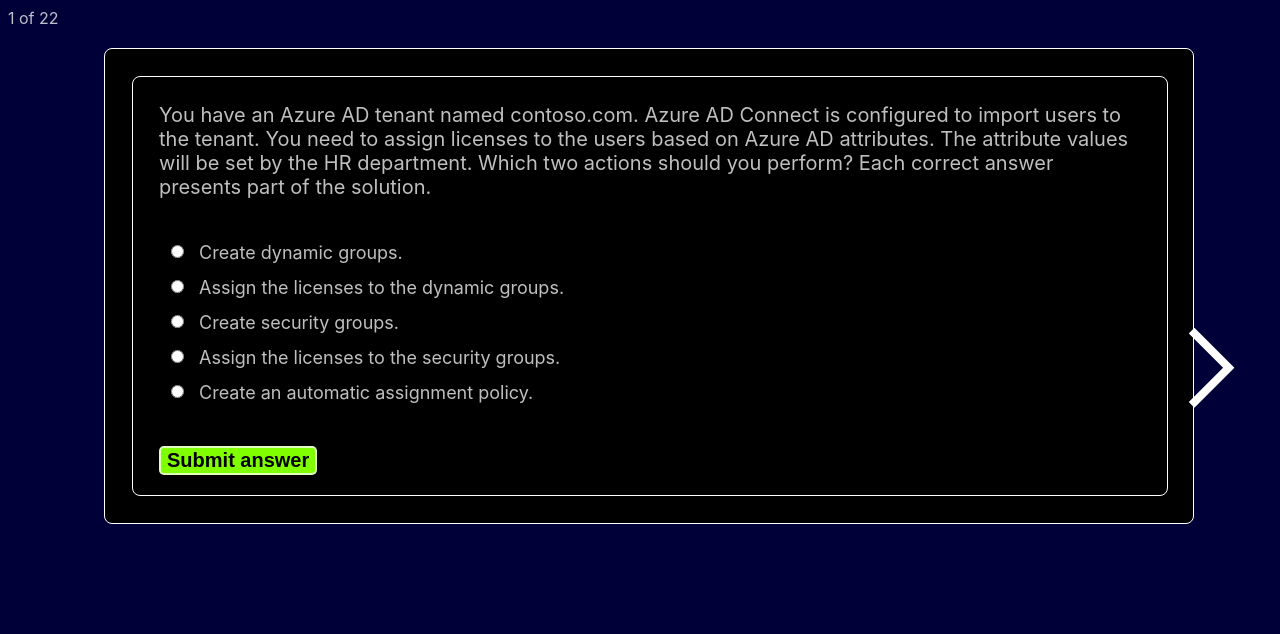
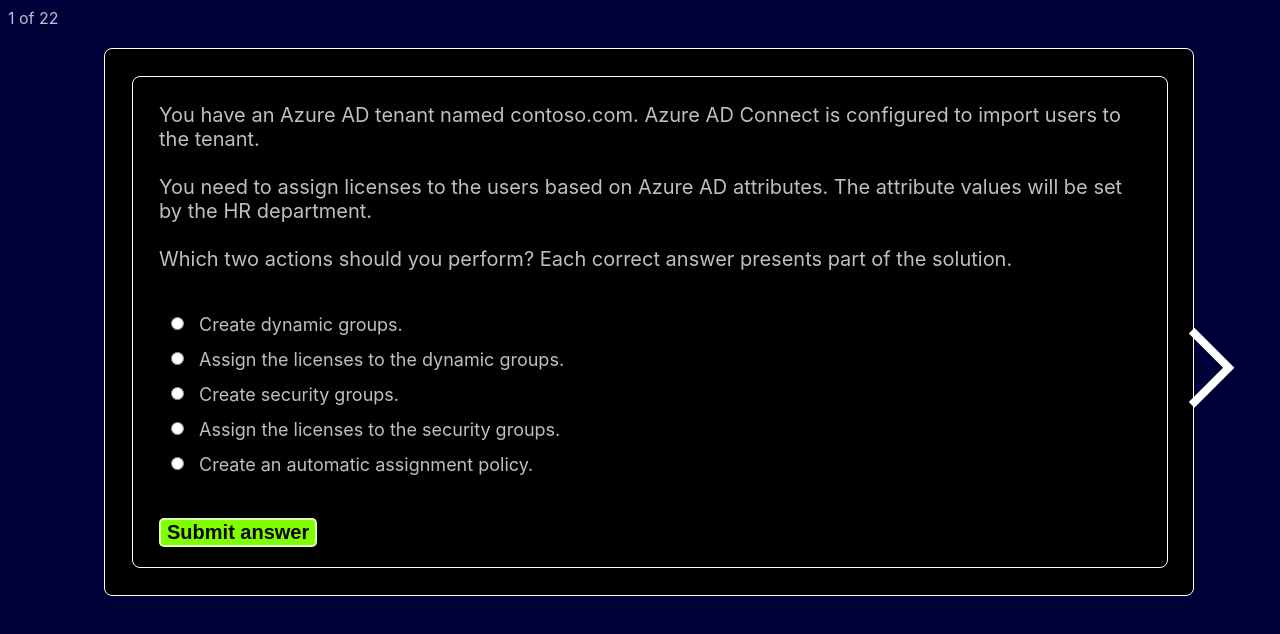
Before and after one commit to nstevens1040/flashcards, a plain HTML site: page index.html in a window 1280 px wide. Drawn offline with Linux system fonts and the light colour scheme.

Commit message:
Update index.html
Fixed line breaks in question text.

```diff
--- a/index.html
+++ b/index.html
@@ -2198,7 +2198,7 @@
                 } else {
                     document.getElementById("backbutton").style.display = "block";
                 }
-                document.getElementById("qtext").innerHTML = exam[question_index].question.text.trim();
+                document.getElementById("qtext").innerHTML = exam[question_index].question.text.trim().replace(/\n/g,"<br/>");
                 document.getElementById("form1").innerHTML = "";
                 document.getElementById("ans").innerHTML = "";
                 var ul2 = document.createElement("ul");
```
